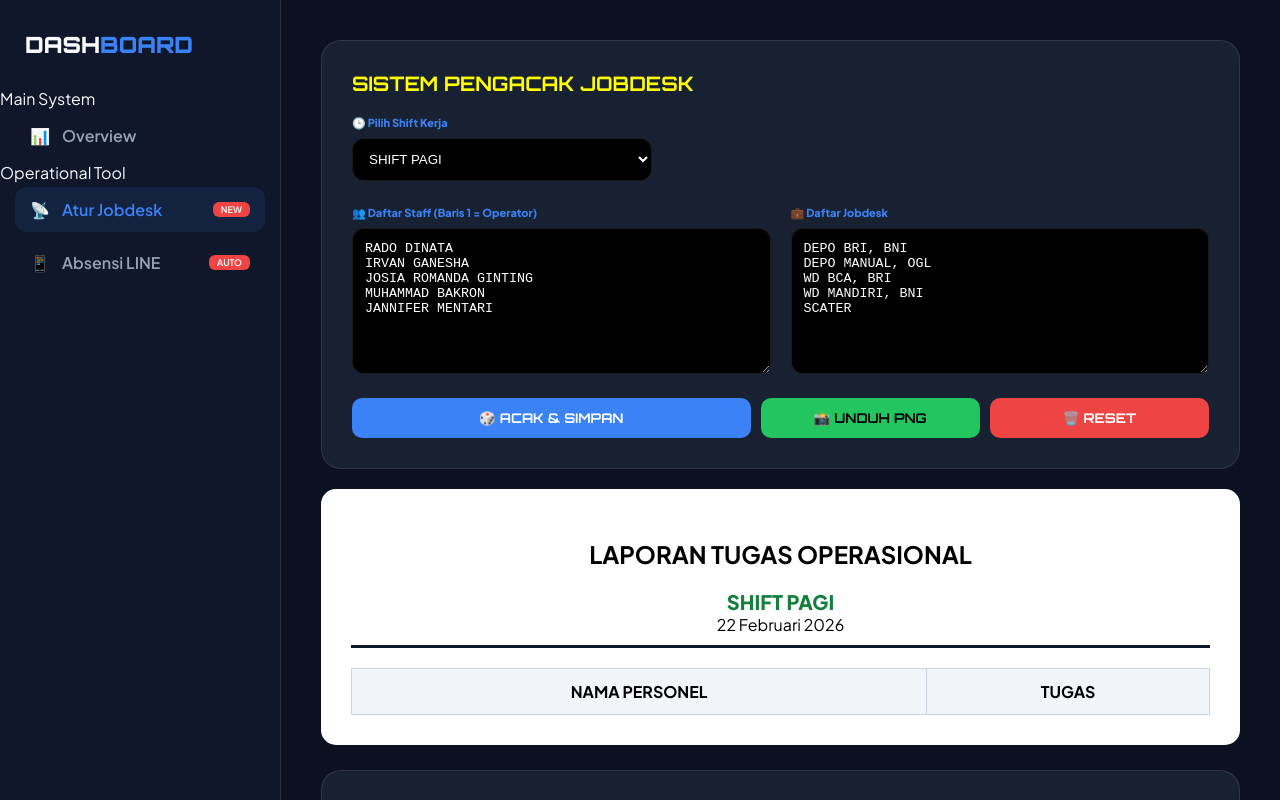
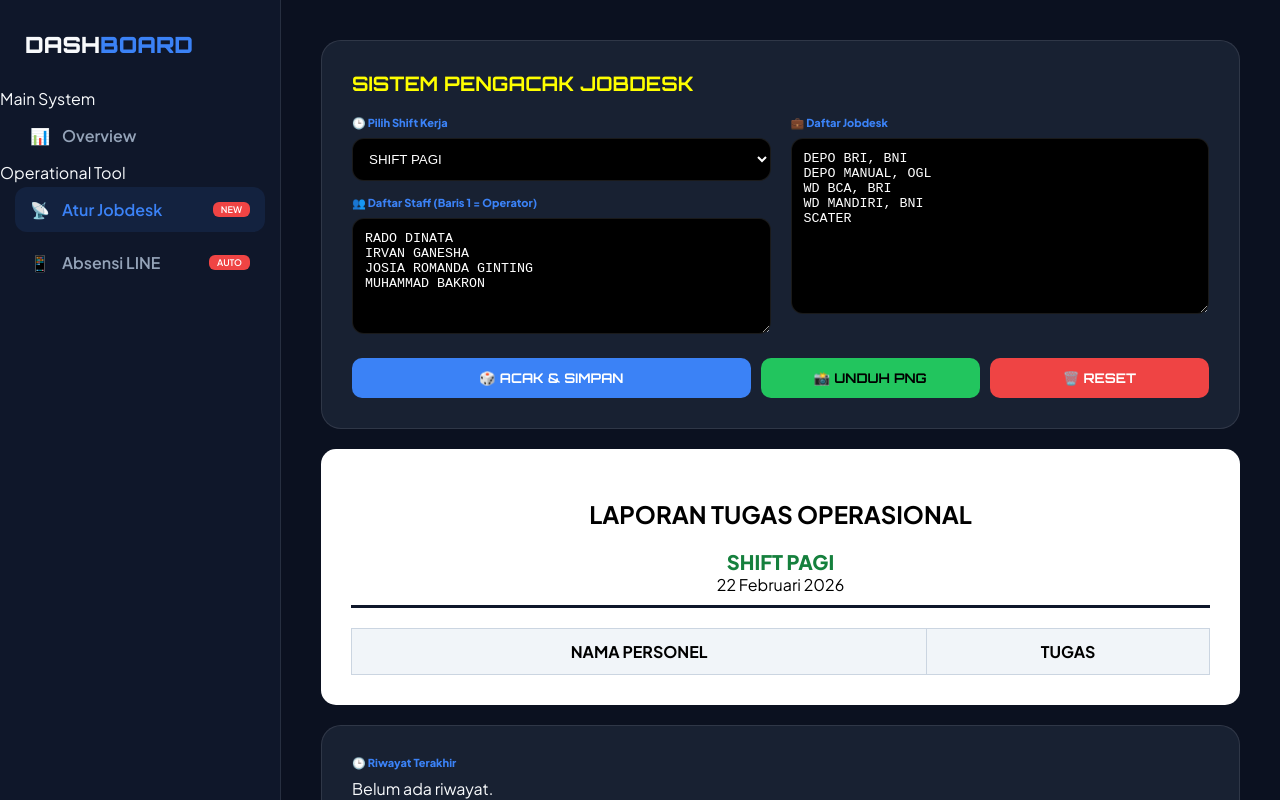
Before and after one commit to franciscomaniks-cell/DasboardTVTOTO, a plain HTML site: page jobdesk.html in a window 1280 px wide. Drawn offline with nearby package versions, Linux system fonts and the light colour scheme.

Commit message:
Update jobdesk.html

```diff
--- a/jobdesk.html
+++ b/jobdesk.html
@@ -11,55 +11,43 @@
 <body>
     <div id="dashboardPage" class="flex">
         <div class="sidebar">
-            <div class="sidebar-header">
-                <div class="brand-text">DASH<span>BOARD</span></div>
-            </div>
+            <div class="sidebar-header"><div class="brand-text">DASH<span>BOARD</span></div></div>
             <div class="menu-label">Main System</div>
-            <div class="nav-item" onclick="location.href='jobdesk.html'"><span>📊</span> Overview</div>
-
+            <div class="nav-item"><span>📊</span> Overview</div>
             <div class="menu-label">Operational Tool</div>
             <div class="nav-item active"><span>📡</span> Atur Jobdesk <span class="nav-badge">NEW</span></div>
             <div class="nav-item"><span>📱</span> Absensi LINE <span class="nav-badge">AUTO</span></div>
-
-            <div style="margin-top: auto; padding-bottom: 20px; border-top: 1px solid var(--border);">
-                <div class="nav-item" onclick="handleLogout()" style="color: var(--danger); margin-top: 20px;">
-                    <span>🚪</span> Sign Out System
-                </div>
+            <div style="margin-top: auto; padding-bottom: 20px;">
+                <div class="nav-item" onclick="handleLogout()" style="color: var(--danger);"><span>🚪</span> Sign Out</div>
             </div>
         </div>
 
         <div class="main-content">
             <div class="card">
                 <h2 class="orbitron-title">SISTEM PENGACAK JOBDESK</h2>
-
-                <div class="form-group" style="max-width: 300px; margin-bottom: 25px;">
+                <div class="grid-2">
+                    <div>
                         <label>🕒 Pilih Shift Kerja</label>
                         <select id="shiftSelect" class="custom-select">
                             <option value="SHIFT PAGI">SHIFT PAGI</option>
                             <option value="SHIFT SORE">SHIFT SORE</option>
                             <option value="SHIFT MALAM">SHIFT MALAM</option>
                         </select>
-                </div>
-
-                <div class="grid-2">
-                    <div>
-                        <label>👥 Daftar Staff (Baris 1 = Operator)</label>
-                        <textarea id="staffInput" rows="8">RADO DINATA
+                        <label style="margin-top:15px">👥 Daftar Staff (Baris 1 = Operator)</label>
+                        <textarea id="staffInput" rows="6">RADO DINATA
 IRVAN GANESHA
 JOSIA ROMANDA GINTING
-MUHAMMAD BAKRON
-JANNIFER MENTARI</textarea>
+MUHAMMAD BAKRON</textarea>
                     </div>
                     <div>
                         <label>💼 Daftar Jobdesk</label>
-                        <textarea id="jobInput" rows="8">DEPO BRI, BNI
+                        <textarea id="jobInput" rows="10">DEPO BRI, BNI
 DEPO MANUAL, OGL
 WD BCA, BRI
 WD MANDIRI, BNI
 SCATER</textarea>
                     </div>
                 </div>
-
                 <div class="btn-group-row">
                     <button class="btn-acak" onclick="generateJobdesk()">🎲 ACAK & SIMPAN</button>
                     <button class="btn-png" onclick="downloadImage()">📸 UNDUH PNG</button>
@@ -67,6 +55,7 @@ SCATER</textarea>
                 </div>
             </div>
 
+            <div class="capture-container">
                 <div id="captureArea" class="capture-box">
                     <div class="capture-header">
                         <h2>LAPORAN TUGAS OPERASIONAL</h2>
@@ -83,9 +72,10 @@ SCATER</textarea>
                         <tbody id="resultBody"></tbody>
                     </table>
                 </div>
+            </div>
 
-            <div class="card" style="margin-top: 25px;">
-                <label>🕒 Riwayat Penugasan Terakhir</label>
+            <div class="card" style="margin-top: 20px;">
+                <label>🕒 Riwayat Terakhir</label>
                 <div id="historyList" class="history-grid"></div>
             </div>
         </div>
```
Lines whose indentation alone changed are shown as unchanged.
